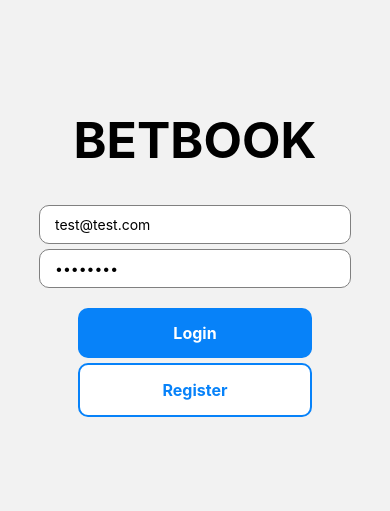
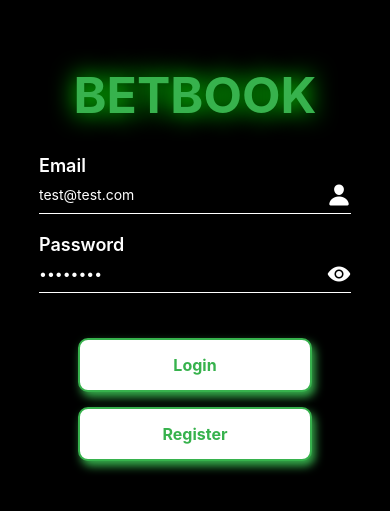
Before and after one commit to Smoopfrog/bet-book, a React Native app: screen / in a window 390 px wide. Shown: the part 159-670 px from the top of the page. Built offline with nearby package versions, Linux system fonts and the light colour scheme; no server answers.

Commit message:
redo login page styles

```diff
--- a/betsSlice.js
+++ b/betsSlice.js
@@ -4,6 +4,7 @@ export const betsSlice = createSlice({
   name: "bets",
   initialState: {
     bets: null,
+    sortedBets: null
   },
   reducers: {
     logIn: (state, action) => {
@@ -16,5 +17,5 @@ export const betsSlice = createSlice({
 });
 
 export const { logIn, logOut } = betsSlice.actions;
-export const selectUser = (state) => state.bets.bets;
+export const selectBets = (state) => state.bets.bets;
 export default betsSlice.reducer;
--- a/components/HomeScreen/Bet.js
+++ b/components/HomeScreen/Bet.js
@@ -132,6 +132,7 @@ const styles = StyleSheet.create({
   },
   text: {
     color: "white",
+
   },
 });
 
--- a/components/HomeScreen/HomeScreen.js
+++ b/components/HomeScreen/HomeScreen.js
@@ -8,11 +8,15 @@ import NewBetModal from "./NewBetModal";
 import SortModal from "./SortModal";
 import StatBar from "./StatBar";
 // import StatsModal from "./StatsModal";
+import { selectBets } from "../../betsSlice";
+import { useSelector } from "react-redux";
 
 const Home = ({ bets, setBets }) => {
+  const reduxBets = useSelector(selectBets)
+  console.log(reduxBets)
   const [showBetModal, setShowBetModal] = useState(false);
   const [showSortModal, setShowSortModal] = useState(false);
-  const [sortedBets, setSortedBets] = useState(bets);
+  const [sortedBets, setSortedBets] = useState(reduxBets);
   const [activeFilter, setActiveFilter] = useState("all");
   const [sortMethod, setSortMethod] = useState("date");
   const fireBets = ref(db, "/bets");
@@ -23,7 +27,7 @@ const Home = ({ bets, setBets }) => {
     }
     if (status === "active") {
       const activeBets = [...bets].filter((bet) => bet.active);
-      console.log('activeBets', activeBets)
+      console.log("activeBets", activeBets);
       return activeBets;
     }
     if (status === "settled") {
@@ -34,7 +38,7 @@ const Home = ({ bets, setBets }) => {
 
   const sortMethodHandler = (status, bets) => {
     if (sortMethod === "date") {
-      const sortedArray = sortedBets.sort((a, b) => b.date - a.date);
+      const sortedArray = [...sortedBets].sort((a, b) => b.date - a.date);
       return sortedArray;
     }
     if (sortMethod === "alphabetical") {
@@ -43,26 +47,24 @@ const Home = ({ bets, setBets }) => {
       });
       return sortedArray;
     }
-  }
+  };
+
   useEffect(() => {
     onValue(fireBets, (snapshot) => {
       const fireData = snapshot.val();
       const arrayBets = Object.values(fireData).sort((a, b) => b.date - a.date);
-      setBets(arrayBets);
       setSortedBets(arrayBets);
     });
   }, []);
 
-
-
   useEffect(() => {
-    const filteredBets = activeFilterHandler(activeFilter, bets)
-    setSortedBets(filteredBets)
+    const filteredBets = activeFilterHandler(activeFilter, bets);
+    setSortedBets(filteredBets);
   }, [activeFilter, bets]);
 
   useEffect(() => {
-    const filteredBets = sortMethodHandler(sortMethod, bets)
-    setSortedBets(filteredBets)
+    const filteredBets = sortMethodHandler(sortMethod, bets);
+    setSortedBets(filteredBets);
   }, [sortMethod, bets]);
 
   const betModalHandler = () => {
@@ -123,7 +125,7 @@ const Home = ({ bets, setBets }) => {
 
 const styles = StyleSheet.create({
   app: {
-    backgroundColor: "white",
+    backgroundColor: "black",
     flex: 1,
   },
 });
--- a/components/LoginScreen.js
+++ b/components/LoginScreen.js
@@ -8,6 +8,7 @@ import {
   TouchableOpacity,
   View,
 } from "react-native";
+import { Ionicons } from "@expo/vector-icons";
 import { auth } from "../firebase";
 import { db } from "../firebase";
 import { get, ref, child } from "firebase/database";
@@ -17,9 +18,10 @@ import { logIn } from "../betsSlice";
 const LoginScreen = ({ setBets }) => {
   const [email, setEmail] = useState("test@test.com");
   const [password, setPassword] = useState("password");
+  const [showPassword, setShowPassword] = useState(false);
+
   const dbRef = ref(db);
   const dispatch = useDispatch();
-
 
   const navigation = useNavigation();
 
@@ -32,8 +34,8 @@ const LoginScreen = ({ setBets }) => {
             (a, b) => b.date - a.date
           );
           setBets(arrayBets);
-          console.log(arrayBets)
-          dispatch(logIn([...arrayBets]))
+          console.log(arrayBets);
+          dispatch(logIn([...arrayBets]));
         });
 
         navigation.replace("HomeScreen");
@@ -69,24 +71,57 @@ const LoginScreen = ({ setBets }) => {
         <View style={styles.titleContainer}>
           <Text style={styles.title}>BETBOOK</Text>
         </View>
+        <Text style={styles.inputTitle}>Email</Text>
+        <View style={styles.inputView}>
           <TextInput
             placeholder="Email"
             value={email}
             onChangeText={(text) => setEmail(text)}
             style={styles.input}
           />
+          <Ionicons name="person" size={24} color="white" />
+        </View>
+        <Text style={styles.inputTitle}>Password</Text>
+        <View style={styles.inputView}>
           <TextInput
             placeholder="Password"
             value={password}
             onChangeText={(text) => setPassword(text)}
             style={styles.input}
-          secureTextEntry
+            secureTextEntry={!showPassword}
           />
+          {!showPassword && (
+            <Ionicons
+              name="eye"
+              size={24}
+              color="white"
+              onPress={() => {
+                setShowPassword(true);
+              }}
+            />
+          )}
+
+          {showPassword && (
+            <View>
+              <Ionicons
+                name="eye-off"
+                size={24}
+                color="white"
+                onPress={() => {
+                  setShowPassword(false);
+                }}
+              />
+            </View>
+          )}
+        </View>
       </View>
 
       <View style={styles.buttonContainer}>
-        <TouchableOpacity onPress={handleLogin} style={styles.button}>
-          <Text style={styles.buttonText}>Login</Text>
+        <TouchableOpacity
+          onPress={handleLogin}
+          style={[styles.button, styles.buttonOutline]}
+        >
+          <Text style={styles.buttonOutlineText}>Login</Text>
         </TouchableOpacity>
         <TouchableOpacity
           onPress={handleSignUp}
@@ -106,6 +141,7 @@ const styles = StyleSheet.create({
     flex: 1,
     justifyContent: "center",
     alignItems: "center",
+    backgroundColor: "black",
   },
   titleContainer: {
     justifyContent: "center",
@@ -115,29 +151,51 @@ const styles = StyleSheet.create({
   title: {
     fontSize: 50,
     fontWeight: 700,
+    color: "#37b24d",
+    textShadow: "0 0 25px #06FF00",
   },
 
   inputContainer: {
     width: "80%",
   },
+  inputTitle: {
+    color: "white",
+    fontSize: 18,
+    fontWeight: 600
+
+  },
+  inputView: {
+    borderBottomWidth: 1,
+    borderColor: "white",
+    flexDirection: "row",
+    justifyContent: "space-between",
+    alignItems: "center",
+    marginBottom: 20,
+
+  },
   input: {
     borderColor: "grey",
-    borderStyle: "solid",
-    borderWidth: 1,
-    backgroundColor: "white",
-    paddingHorizontal: 15,
+    color: "white",
+    backgroundColor: "transparent",
     paddingVertical: 10,
-    borderRadius: 10,
-    marginTop: 5,
+    width: "90%",
+  },
+  inputIcon: {
+    color: "white",
   },
   buttonContainer: {
     width: "60%",
     justifyContent: "center",
     alignItems: "center",
     marginTop: 20,
+    gap: 10,
   },
   button: {
-    backgroundColor: "#0782F9",
+    backgroundColor: "#37b24d",
+    shadowColor: "#37b24d",
+    shadowOpacity: 1,
+    shadowOffset: { width: 3, height: 5 },
+    shadowRadius: 10,
     width: "100%",
     padding: 15,
     borderRadius: 10,
@@ -146,7 +204,7 @@ const styles = StyleSheet.create({
   buttonOutline: {
     backgroundColor: "white",
     marginTop: 5,
-    borderColor: "#0782F9",
+    borderColor: "#37b24d",
     borderWidth: 2,
   },
   buttonText: {
@@ -155,7 +213,7 @@ const styles = StyleSheet.create({
     fontSize: 16,
   },
   buttonOutlineText: {
-    color: "#0782F9",
+    color: "#37b24d",
     fontWeight: "700",
     fontSize: 16,
   },
```
Lines whose indentation alone changed are shown as unchanged.
